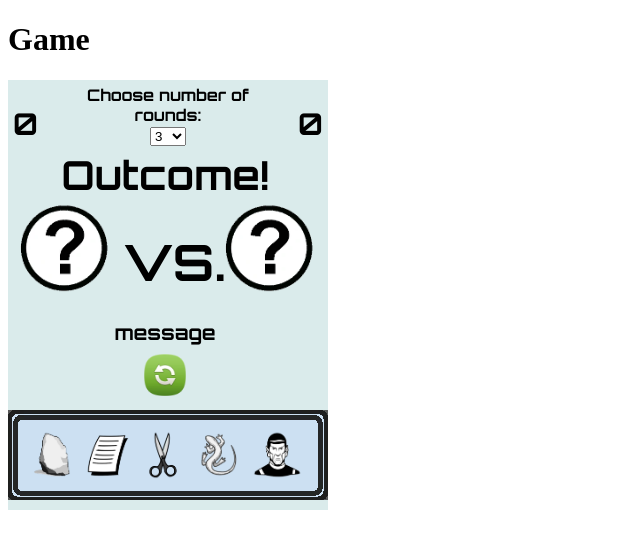
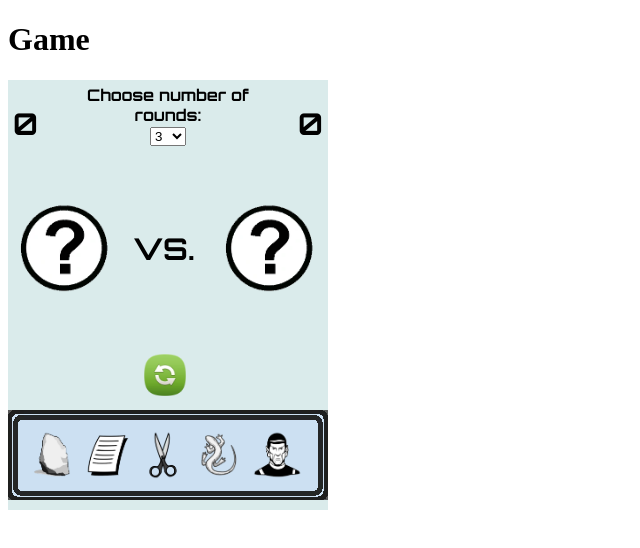
Before and after one commit to dimitri-edel/pp2, a plain HTML site: page game.html in a window 1280 px wide. Shown: the whole page, without its empty margins (0-640 px from the left). Drawn offline with Linux system fonts and the light colour scheme.

Commit message:
Adjust font sizes to the new font

```diff
--- a/assets/css/game.css
+++ b/assets/css/game.css
@@ -88,8 +88,8 @@
 #versus-text {
     position:absolute;
     top: 150px;
-    left: 115px;
-    font-size: 50px;
+    left: 125px;
+    font-size: 30px;
 }
 
 #outcome-text {
@@ -100,7 +100,7 @@
     height: 50px;
     /* background-color: green; */
     text-align: center;
-    font-size: 40px;
+    font-size: 30px;
 }
 
 #message-text {
--- a/game.html
+++ b/game.html
@@ -36,8 +36,8 @@
         <div id="user-pick-image-panel"><img id="user-pick-image" alt="image question mark"
                 src="./assets/images/webp/question.webp"></div>
         <div id="versus-text">VS.</div>
-        <div id="message-text">message</div>
-        <div id="outcome-text">Outcome!</div>
+        <div id="message-text"></div>
+        <div id="outcome-text"></div>
         <div id="user-pick-image"></div>
         <div id="restart-button" onclick="view.startOverOnClick();">
             <img alt="image question mark" src="./assets/images/webp/restart.webp">
```
